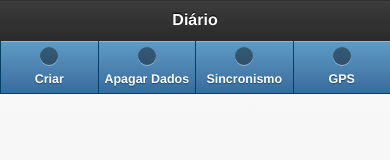
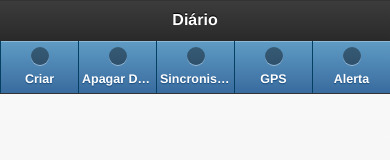
Before and after one commit to pcjunior/ListaClientes2, a plain HTML site: page index.html in a window 390 px wide. Drawn offline with Linux system fonts and the light colour scheme; some packages are replaced by stand-ins of ours.

Commit message:
index
index

```diff
--- a/index.html
+++ b/index.html
@@ -39,6 +39,14 @@
 				alert('code: '    + error.code    + '\n' +
 					  'message: ' + error.message + '\n');
 			}
+			function alerta() {
+                navigator.notification.alert(
+                    'Mensagem do alerta!',
+                    function(){},
+                    'Título do alerta',
+                    'Fechar'
+                );
+            }
 		</script>
 
 	</head>
@@ -62,6 +70,7 @@
 						<li><a href="" onclick="apagarDadosCliente()" data-icon="plus" data-theme="b">Apagar Dados</a></li>
 						<li><a href="" onclick="sincronismo()" data-icon="plus" data-theme="b">Sincronismo</a></li>
 						<li><a href="" onclick="onDeviceReady()" data-icon="plus" data-theme="b">GPS</a></li>
+						<li><a href="" onclick="alerta()" data-icon="plus" data-theme="b">Alerta</a></li>
 					</ul>
 				</div>
 			</div>
```
